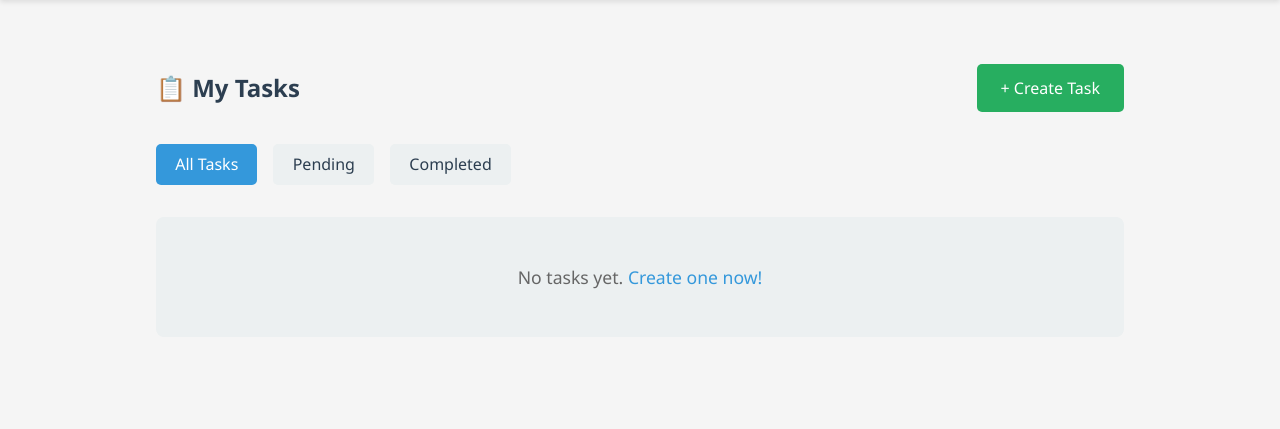
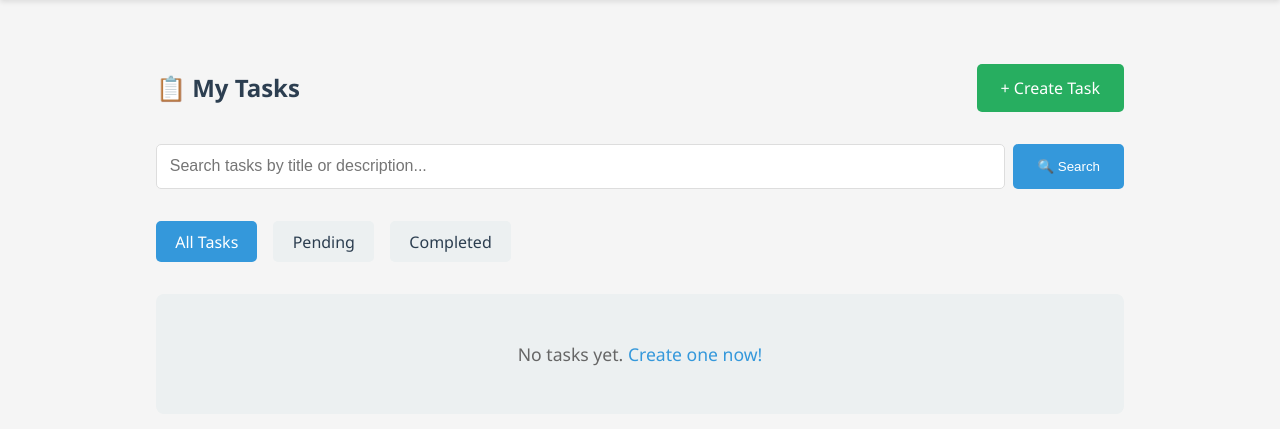
Before and after one commit to rijanxtha7/task-manager, a Flask app: page /tasks in a window 1280 px wide. Shown: the part 109-538 px from the top of the page. Run offline with Flask 3, Linux system fonts and the light colour scheme; the visitor is signed in with stand-in values (Sample User, id 1); data that the repository does not hold is empty.

Commit message:
Add search functionality to task management with search routes and form

```diff
--- a/app/controllers/taskController.py
+++ b/app/controllers/taskController.py
@@ -221,3 +221,35 @@ def toggle_task(task_id):
         conn.close()
 
     return redirect(url_for("tasks.list_tasks"))
+def search_tasks():
+    """Search tasks by title or description"""
+    if not session.get("user_id"):
+        return redirect(url_for("auth.login"))
+
+    user_id = session.get("user_id")
+    search_query = request.args.get("q", "").strip()
+
+    if not search_query:
+        return redirect(url_for("tasks.list_tasks"))
+
+    conn = get_connection()
+    if not conn:
+        flash("Database connection error.", "danger")
+        return render_template("tasks.html", tasks=[], current_filter="all", search_query="")
+
+    cursor = conn.cursor()
+    try:
+        cursor.execute(
+            "SELECT * FROM tasks WHERE user_id = %s AND (title LIKE %s OR description LIKE %s) ORDER BY created_at DESC",
+            (user_id, f"%{search_query}%", f"%{search_query}%")
+        )
+
+        tasks = cursor.fetchall()
+        return render_template("tasks.html", tasks=tasks, current_filter="all", search_query=search_query)
+
+    except Exception as e:
+        flash("Error searching tasks.", "danger")
+        return render_template("tasks.html", tasks=[], current_filter="all", search_query="")
+    finally:
+        cursor.close()
+        conn.close()
--- a/app/routes/taskRoutes.py
+++ b/app/routes/taskRoutes.py
@@ -1,6 +1,6 @@
 from flask import Blueprint
 from app.controllers.taskController import (
-    create_task, list_tasks, edit_task, delete_task, toggle_task
+    create_task, list_tasks, edit_task, delete_task, toggle_task, search_tasks
 )
 from app.utils import login_required
 
@@ -12,3 +12,4 @@ bp_tasks.route("/tasks/create", methods=["GET", "POST"])(login_required(create_t
 bp_tasks.route("/tasks/<int:task_id>/edit", methods=["GET", "POST"])(login_required(edit_task))
 bp_tasks.route("/tasks/<int:task_id>/delete", methods=["POST"])(login_required(delete_task))
 bp_tasks.route("/tasks/<int:task_id>/toggle", methods=["POST"])(login_required(toggle_task))
+bp_tasks.route("/tasks/search", methods=["GET"])(login_required(search_tasks))
--- a/app/templates/tasks.html
+++ b/app/templates/tasks.html
@@ -12,6 +12,29 @@
             + Create Task
         </a>
     </div>
+
+    <!-- Search Form -->
+    <form method="GET" action="{{ url_for('tasks.search_tasks') }}" style="margin-bottom: 2rem;">
+        <div style="display: flex; gap: 0.5rem;">
+            <input
+                type="text"
+                name="q"
+                placeholder="Search tasks by title or description..."
+                value="{{ search_query or '' }}"
+                style="flex: 1; padding: 0.8rem; border: 1px solid #ddd; border-radius: 5px; font-size: 1rem;">
+            <button
+                type="submit"
+                style="background-color: #3498db; color: white; padding: 0.8rem 1.5rem; border: none; border-radius: 5px; cursor: pointer; font-weight: 500;">
+                🔍 Search
+            </button>
+            {% if search_query %}
+            <a href="{{ url_for('tasks.list_tasks') }}"
+               style="background-color: #95a5a6; color: white; padding: 0.8rem 1.5rem; text-decoration: none; border-radius: 5px; font-weight: 500;">
+                Clear
+            </a>
+            {% endif %}
+        </div>
+    </form>
 
     <!-- Filter Buttons -->
     <div style="display: flex; gap: 1rem; margin-bottom: 2rem; flex-wrap: wrap;">
```
